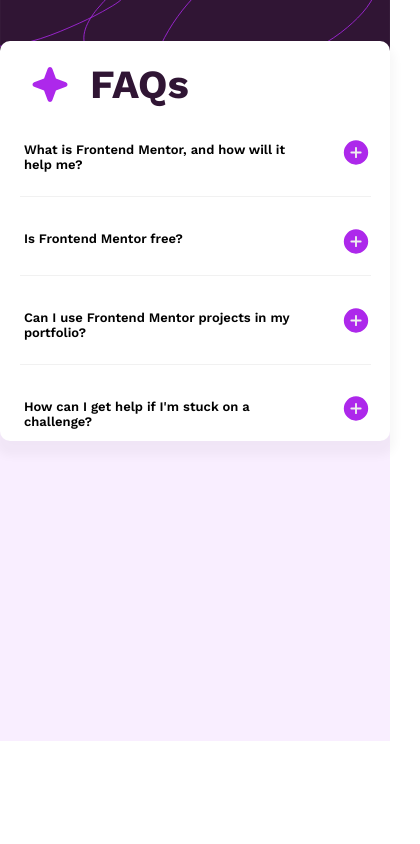
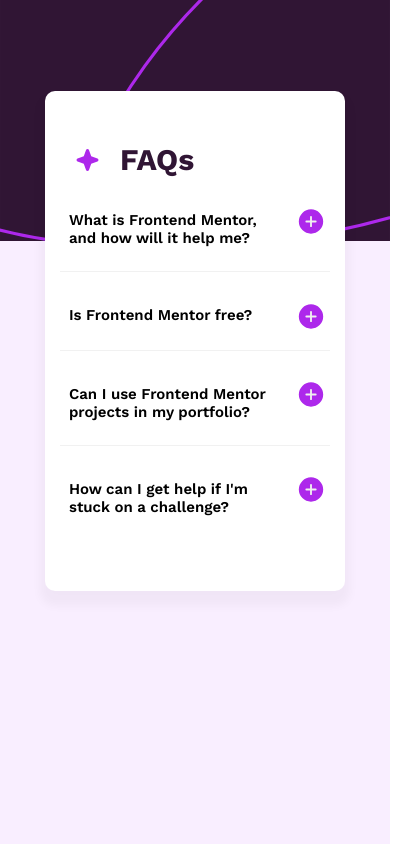
Before and after one commit to Ibrahim-Al-Najjar/faq-accordion-main, a plain HTML site: page index.html in a window 390 px wide. Shown: the top 844 px of the page, 420 px wide, since content can reach past the window. Drawn offline with nearby package versions, Linux system fonts and the light colour scheme.

Commit message:
feat: Mobile responsive screen

```diff
--- a/index.html
+++ b/index.html
@@ -9,11 +9,7 @@
   </head>
 
   <body>
-    <img
-      class="TopSide"
-      src="assets/images/background-pattern-desktop.svg"
-      alt="Top Image"
-    />
+    <div class="TopSide"></div>
 
     <div class="DownSide">
       <div class="card">
--- a/script.js
+++ b/script.js
@@ -1,19 +1,16 @@
 document.addEventListener("DOMContentLoaded", function () {
-  const expandButtons = document.querySelectorAll(".ExpandButton");
+  const expandables = document.querySelectorAll(".expandable");
 
-  expandButtons.forEach((button) => {
-    button.addEventListener("click", function () {
-      const expandable = this.closest(".expandable");
-      const buttonImage = this.querySelector("img");
+  expandables.forEach((expandable) => {
+    expandable.addEventListener("click", function (event) {
+      const buttonImage = this.querySelector(".ExpandButton img");
 
-      if (expandable) {
-        expandable.classList.toggle("expandable-opened");
+      this.classList.toggle("expandable-opened");
 
-        if (expandable.classList.contains("expandable-opened")) {
-          buttonImage.src = "assets/images/icon-minus.svg";
-        } else {
-          buttonImage.src = "assets/images/icon-plus.svg";
-        }
+      if (this.classList.contains("expandable-opened")) {
+        buttonImage.src = "assets/images/icon-minus.svg";
+      } else {
+        buttonImage.src = "assets/images/icon-plus.svg";
       }
     });
   });
--- a/style.css
+++ b/style.css
@@ -8,6 +8,7 @@
 .TopSide {
   height: 100%;
   width: 100%;
+  content: url("assets/images/background-pattern-desktop.svg");
 }
 
 .DownSide {
@@ -17,17 +18,31 @@
   align-items: center;
   background-color: #f9eeff;
 }
+
 .card {
   background-color: rgb(255, 255, 255);
   box-shadow: 0px 10px 10px 5px rgba(0, 0, 0, 0.034);
   border-radius: 10px;
-  width: 500px;
-  height: 400px;
-  margin-bottom: 35ch;
+  width: 600px;
+  height: 500px;
+  margin-bottom: 35em;
   display: flex;
   flex-direction: column;
   align-items: center;
   justify-content: center;
+}
+
+.header {
+  display: flex;
+  align-items: center;
+  width: 100%;
+  margin-left: 60px;
+}
+.header p {
+  font-weight: 700;
+  color: #301534;
+  font-size: 40px;
+  margin-left: 20px;
 }
 
 .container {
@@ -53,8 +68,13 @@
 }
 
 .expandable-title {
-  font-size: 13px;
+  font-size: 16px;
   font-weight: 600;
+  transition: 0.2s ease;
+}
+
+.expandable-titlebar:hover {
+  color: #b122ce;
 }
 
 .expandable-content-wrapper {
@@ -84,19 +104,6 @@
   transition: 0.2s ease;
 }
 
-.header {
-  display: flex;
-  align-items: center;
-  width: 100%;
-  margin-left: 60px;
-  margin-top: 20px;
-}
-.header p {
-  font-weight: 700;
-  color: #301534;
-  font-size: 40px;
-  margin-left: 20px;
-}
 hr {
   border: none;
   height: 1px;
@@ -104,3 +111,30 @@
   width: 90%;
   margin: auto;
 }
+
+@media screen and (max-width: 560px) {
+  .TopSide {
+    content: url("assets/images/background-pattern-mobile.svg");
+  }
+  .DownSide {
+    height: 90vh;
+    display: flex;
+    justify-content: center;
+    align-items: center;
+    margin: auto;
+  }
+  .card {
+    width: 300px;
+  }
+  .header p {
+    font-size: 30px;
+  }
+  .header img {
+    width: 25px;
+    height: 25 px;
+  }
+
+  .expandable-title {
+    font-size: 15px;
+  }
+}
```
